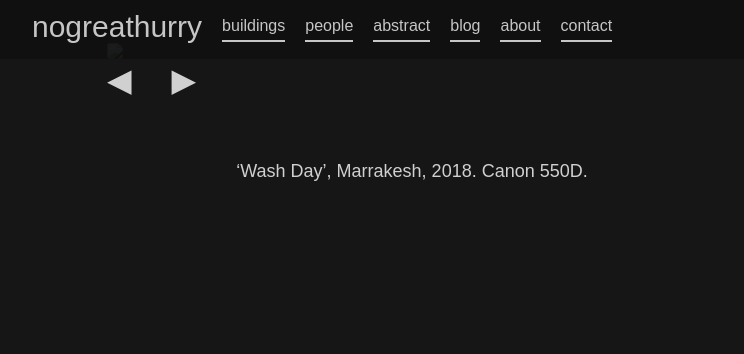
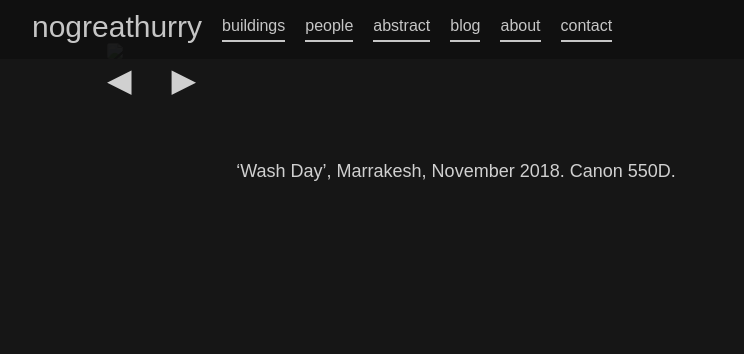
Before and after one commit to 987poiuytrewq/nogreathurry, a Jekyll site: the page built from _people/IMG-20190316-WA0030.md, in a window 1280 px wide. Shown: the top 354 px of the page, without its empty margins (8-752 px from the left). Built offline with Jekyll 4.4.1, drawn with Linux system fonts in a browser that asks for light colours.

Commit message:
Updated Img 20190316 Wa0030

```diff
--- a/_people/IMG-20190316-WA0030.md
+++ b/_people/IMG-20190316-WA0030.md
@@ -17,4 +17,4 @@ thumbnail_image: "/uploads/IMG-20190316-WA0030_thumbnail.jpg"
 layout: photo
 ---
 
-'Wash Day', Marrakesh, 2018. Canon 550D.
+'Wash Day', Marrakesh, November 2018. Canon 550D.
```
Also changed, not shown: other parts of _people/IMG-20190316-WA0030.md (+1 -1 lines).
